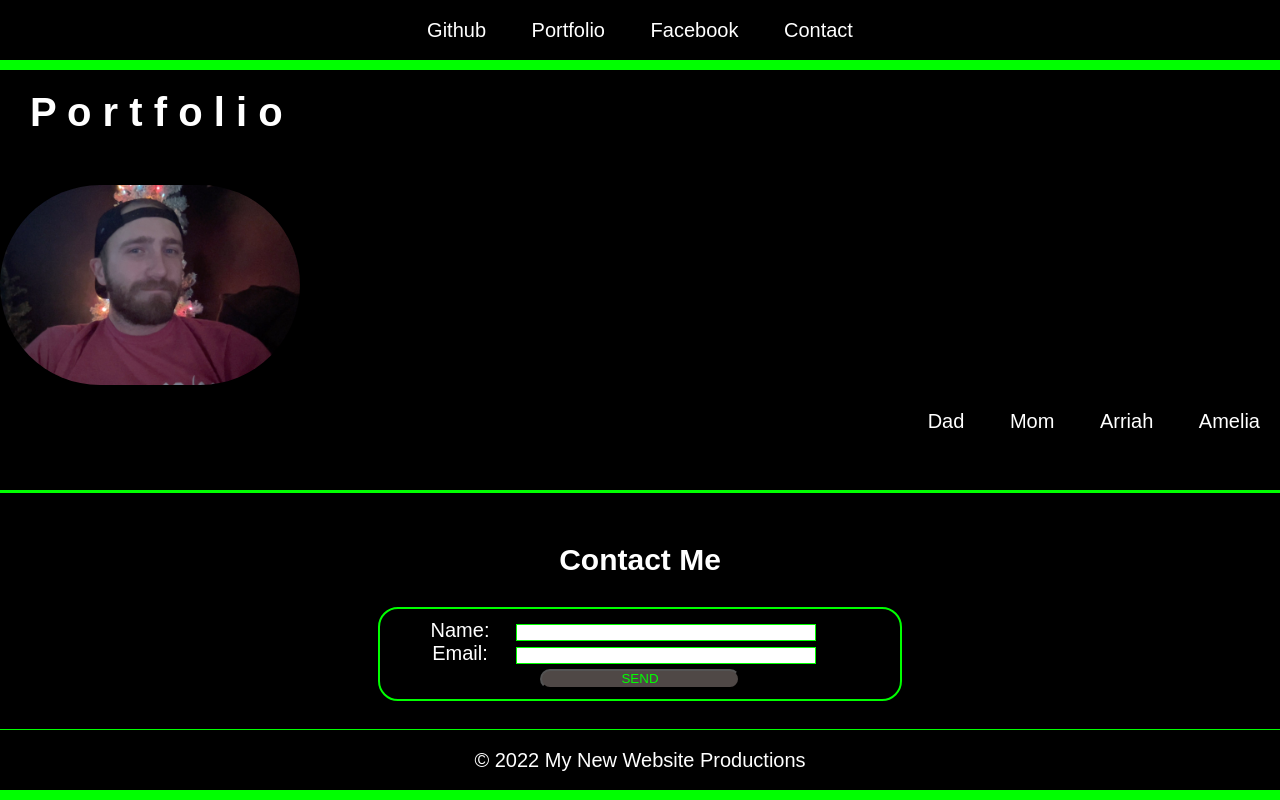
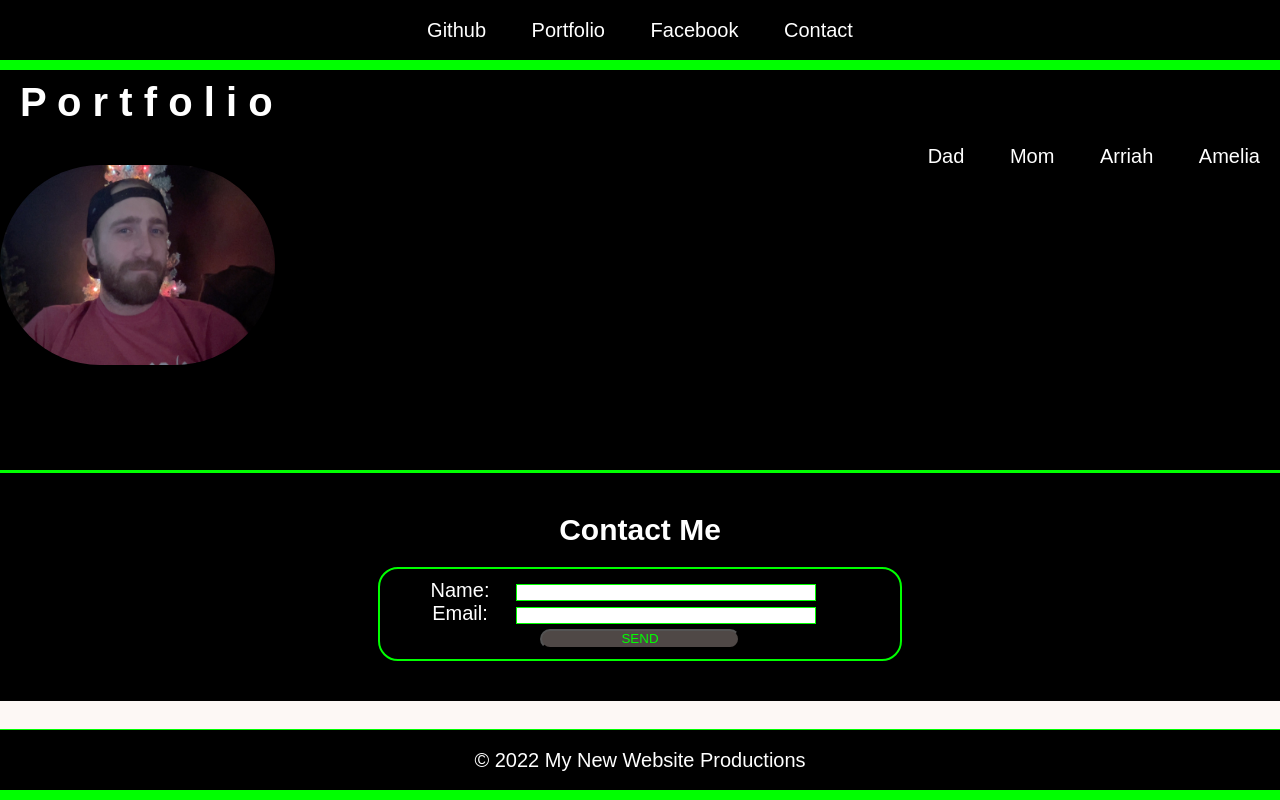
Before and after one commit to KrookedKickflip/week-1-project, a plain HTML site: page index.html in a window 1280 px wide. Drawn offline with Linux system fonts and the light colour scheme.

Commit message:
small changes

```diff
--- a/assets/css/style.css
+++ b/assets/css/style.css
@@ -2,6 +2,7 @@
 * {
   margin:0;
   padding:0;
+  font-family: fantasy;
 }
 
 /* Element Selectors */
@@ -15,7 +16,7 @@ body {
 
 h1,
 h2 {
-  margin: 30px;
+  margin: 20px;
   color: #ffffff;
 }
 
@@ -64,9 +65,9 @@ figure {
 }
 
 img {
-  display: linear;
+  display: fixed;
   margin: 20px auto;
-  border-radius: 250px;
+  border-radius: 200px;
   }
 
 section {
--- a/index.html
+++ b/index.html
@@ -22,8 +22,7 @@
   <main>
     <h1 class="text-portfolio">P o r t f o l i o</h1>
     <figure>
-      <img src="./assets/images/Photo on 12-4-22 at 1.44 PM.jpg" alt="Graphic with Coming Soon text" width="300" height="200">
-      <figcaption class="text-center"> </figcaption>
+     <img src="./assets/images/Photo on 12-4-22 at 1.44 PM.jpg" alt="Graphic with Coming Soon text" width="275" height="200">
       <div class="text-below">
         <ul>
           <li>Dad</li>
```
